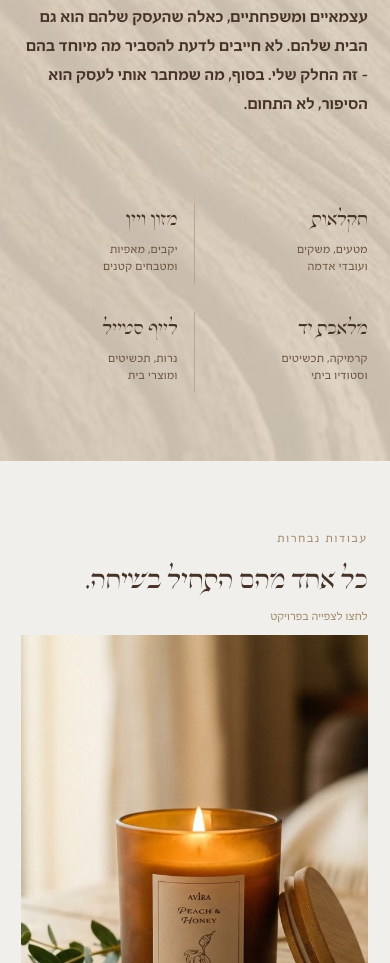
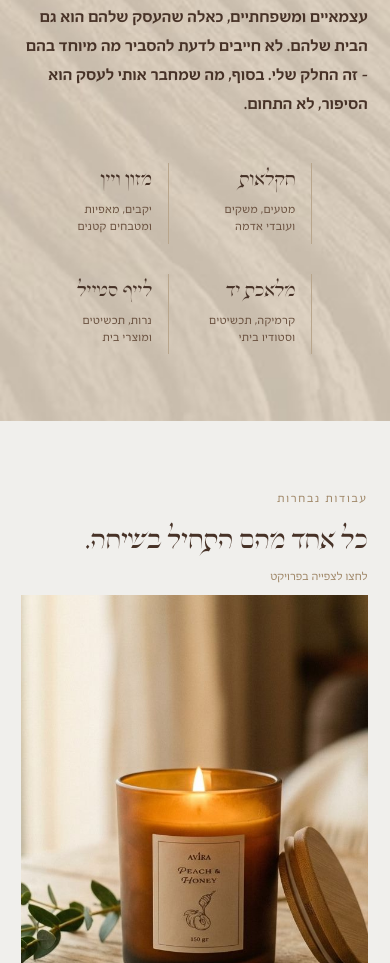
Before and after one commit to maayanzaken/maayan-zaken-site, a plain HTML site: page index.html in a window 390 px wide. Shown: the part 1350-2313 px from the top of the page. Drawn offline with Linux system fonts and the light colour scheme.

Commit message:
Mobile: who-I-work-with categories get a line on every column and sit centered
Co-Authored-By: Claude Opus 5.5 <noreply@anthropic.com>
Claude-Session: https://claude.ai/code/session_01MP8kiuWAE5bb4AJUm3vKax

```diff
--- a/index.html
+++ b/index.html
@@ -38,9 +38,8 @@ a:hover{color:#8a6f57}
 .mobile-nav{display:flex}
 .pj-row{grid-template-columns:auto minmax(0,1fr)!important;row-gap:14px!important}
 .pj-row>p,.pj-row>div{grid-column:1 / -1}
-.who-list{grid-template-columns:repeat(2,minmax(0,1fr))!important;row-gap:28px!important}
-.who-list>li:nth-child(odd){border-inline-start:0!important;padding-inline-start:0!important}
-.who-list>li:nth-child(even){border-inline-start:1px solid #b9a68c!important;padding-inline-start:16px!important}
+.who-list{grid-template-columns:repeat(2,max-content)!important;justify-content:center;column-gap:40px!important;row-gap:30px!important;width:100%;margin:4px auto 0!important}
+.who-list>li{border-inline-start:1px solid #b9a68c!important;padding-inline:16px 0!important}
 .cta-wrap{text-align:center;justify-content:center;line-height:1.5}
 }
 .contact-form input:-webkit-autofill,.contact-form input:-webkit-autofill:hover,.contact-form input:-webkit-autofill:focus{-webkit-text-fill-color:#f0efec;-webkit-box-shadow:0 0 0 1000px #473227 inset;caret-color:#f0efec;transition:background-color 9999s}
```
